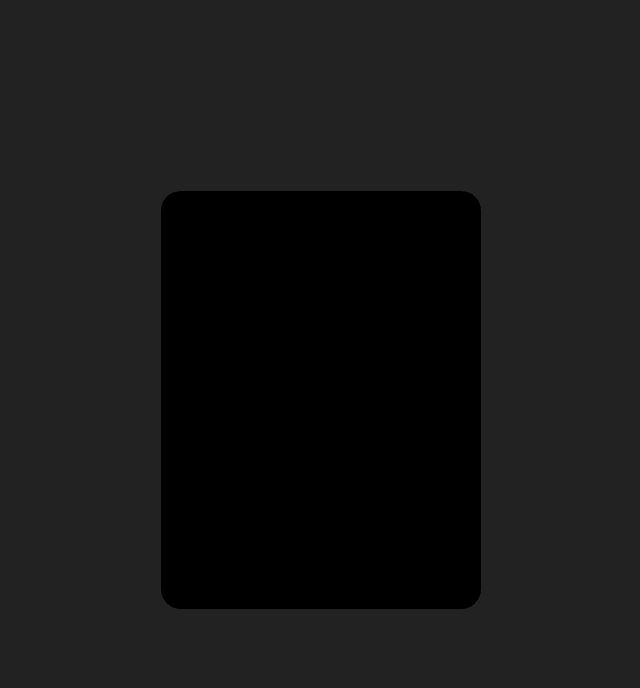
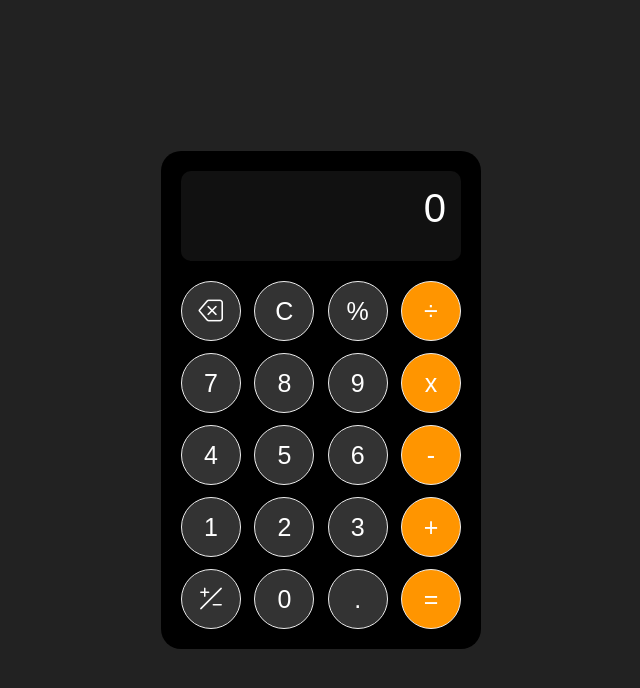
Before and after one commit to ewurabenafilson1/calculator, a plain HTML site: page index.html in a window 1280 px wide. Shown: the whole page, without its empty margins (319-959 px from the left). Drawn offline with nearby package versions, Linux system fonts and the light colour scheme.

Commit message:
added functionalities to code

```diff
--- a/index.html
+++ b/index.html
@@ -12,36 +12,45 @@
 
   <div class="main">
     <div class="calculator">
-    <div class="display" id="display">0</div>
+    <div class="display" id="display"></div>
     <div class="buttons">
       <!-- Buttons Row 1 -->
+       <div class="row">
       <div class="btn" data-type="delete"><i class="bi bi-backspace"></i></div>
       <div class="btn" data-type="clear">C</div>
       <div class="btn" data-type="percent">%</div>
       <div class="btn operator" data-value="/">÷</div>
+       </div>
       <!-- Buttons Row 2 -->
+      <div class="row">
       <div class="btn" data-value="7" >7</div>
       <div class="btn" data-value="8">8</div>
       <div class="btn" data-value="9">9</div>
       <div class="btn operator" data-value="*">x</div>
+      </div>
       <!-- Buttons Row 3 -->
+      <div class="row">
       <div class="btn" data-value="4">4</div>
       <div class="btn" data-value="5">5</div>
       <div class="btn" data-value="6">6</div>
       <div class="btn operator" data-value="-">-</div>
+      </div>
       <!-- Buttons Row 4 -->
+      <div class="row">
       <div class="btn" data-value="1">1</div>
       <div class="btn" data-value="2">2</div>
       <div class="btn" data-value="3">3</div>
       <div class="btn operator" data-value="+">+</div>
+      </div>
       <!-- Buttons Row 5 -->
+      <div class="row">
       <div class="btn" data-type="plus-minus"><i class="bi bi-plus-slash-minus"></i></div>
       <div class="btn" data-value="0">0</div>
       <div class="btn" data-value=".">.</div>
-      <div class="btn orange" data-type="equals">= </div>
-    </div>
+      <div class="btn operator" data-type="equals">=</div>
+      </div>
     </div>
   </div>
 </body>
-<script src="scripts.js"></script>
+<script src="index.js"></script>
 </html>
--- a/index.js
+++ b/index.js
@@ -1,76 +1,47 @@
-// console.log("hello world!")
-// let username = "Araba";
-// let isRunning = true;
-// let age = 100;
-
-// console.log("hello " + username);
-// console.log(`you're ${age} years old`);
-
-// if(age > 30)
-// {
-//     console.log(`you're old!`)
-// }
+let display = document.getElementById("display");
+let currentInput = "0";
+function updateDisplay() {
+    display.textContent = currentInput;
+    display.scrollLeft = display.scrollWidth;
+}
 
 
-// //assignment: create three variables and create an if statement that cecks the age
-// //fname, age and isInvited
-// //18 >= isInvited or else isNotInvited
-// //sidenote: allowed to party if the person has an invitation
+updateDisplay();
+
+document.querySelectorAll(".btn").forEach(button => {
+    button.addEventListener("click", () => {
+        const value = button.getAttribute("data-value");
+        const type = button.getAttribute("data-type");
+        if (type === "clear") {
+            currentInput = "0";
+        }else if (type === "equals") {
+            try {
+                currentInput = eval(currentInput).toString();
+            } catch {
+                currentInput = "Error";
+            }
+        }
+
+         if (value && !type)
+            {
+                if(currentInput === "0")
+                {
+                    currentInput = value;
+                }
+                else
+                {
+                    currentInput += value;
+                }
+            }
+
+        if (type === "plus-minus")
+            {
+                currentInput = (parseFloat(currentInput) * -1).toString();
+            }
+        updateDisplay();
 
 
 
 
-
-// let age = prompt("Enter your age: ");
-// let isInvited = prompt("Did you get an invite??(yes/no)")
-
-// function partyInvite () {
-//     if (age >= 18 && isInvited == "yes")
-// {
-//     console.log("You can join the party. Have fun!😊")
-// }
-// else if(age >= 18 && isInvited != "yes")
-// {
-//     console.log("You're of age but sorry you can't join the party!🙂")
-// }
-// else
-// {
-//     console.log("You're not of age. Sorry!🙂")
-// }
-// }
-
-// partyInvite()
-
-
-// let num = 199
-
-
-
-// function isOdd()
-// {
-//     if(num % 2 == 0)
-// {
-//     console.log("number is even")
-// }
-// else{
-//     console.log("number is odd")
-// }
-// }
-
-// isOdd()
-
-// function sub()
-// {
-//     let firstNum = document.getElementById("firstNum").value
-//     let secondNum = document.getElementById("secondNum").value
-//     console.log(parseInt(firstNum) - parseInt(secondNum))
-// }
-
-// // sub()
-
-// function add()
-// {
-//     let firstNum = document.getElementById("firstNum").value
-//     let secondNum = document.getElementById("secondNum").value
-//     console.log(parseInt(firstNum) + parseInt(secondNum))
-// }
+    });
+});
--- a/style.css
+++ b/style.css
@@ -20,3 +20,51 @@ body {
     padding: 20px;
     border-radius: 20px;
 }
+
+.display {
+    background: #111;
+    color: white;
+    width: 100%;
+    height: 90px;
+    border-radius: 10px;
+    font-size: 40px;
+    display: block;
+    text-align: right;
+    padding: 15px;
+
+    overflow-x: auto;
+    overflow-y: hidden;
+    white-space: nowrap;
+    scrollbar-width: thin;
+}
+
+.buttons {
+  display: flex;
+  flex-direction: column;
+  gap: 12px;
+  margin-top: 20px;
+}
+
+.row {
+  display: flex;
+  justify-content: space-between;
+  gap: 12px;
+}
+
+.btn{
+    background: #333;
+    display: flex;
+    justify-content: center;
+    align-items: center;
+    border-radius: 50%;
+    border: 1px solid rgb(236, 236, 236);
+    color: white;
+    font-size: 25px;
+    width: 60px;
+    height: 60px;
+}
+
+.btn.operator {
+    background: #ff9500;
+    color: white;
+}
```
